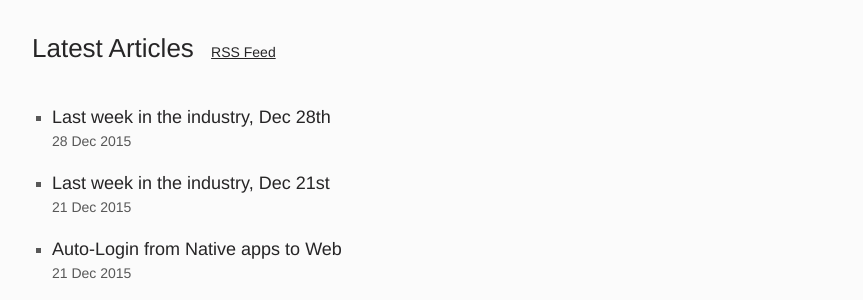
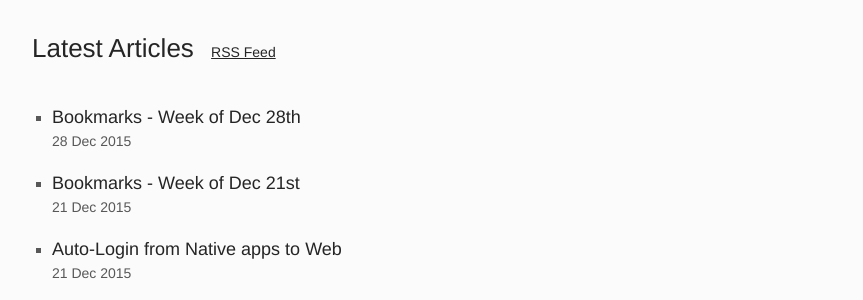
Before and after one commit to pracucci/www-pracucci, a Jekyll site: the page built from index.html, in a window 1280 px wide. Shown: the part 376-676 px from the top of the page, without its empty margins (208-1071 px from the left). Built offline with Jekyll 4.4.1, drawn with Linux system fonts in a browser that asks for light colours; the list of posts is cut into pages by our own code.

Commit message:
Renamed last blog post title and URL

```diff
--- a/_posts/2015-12-21-last-week-in-the-industry.md
+++ b/_posts/2015-12-21-bookmarks-week-dec-21.md
@@ -1,7 +1,7 @@
 ---
 layout:         post
-title:          "Last week in the industry, Dec 21st"
-keywords:
+title:          "Bookmarks - Week of Dec 21st"
+tags:           Bookmarks
 date:           2015-12-21 10:00:00 GMT
 ---
 
--- a/_posts/2015-12-28-last-week-in-the-industry-dec-28.md
+++ b/_posts/2015-12-28-bookmarks-week-dec-28.md
@@ -1,7 +1,7 @@
 ---
 layout:         post
-title:          "Last week in the industry, Dec 28th"
-keywords:
+title:          "Bookmarks - Week of Dec 28th"
+tags:           Bookmarks
 date:           2015-12-28 15:00:00 GMT
 ---
 
```
